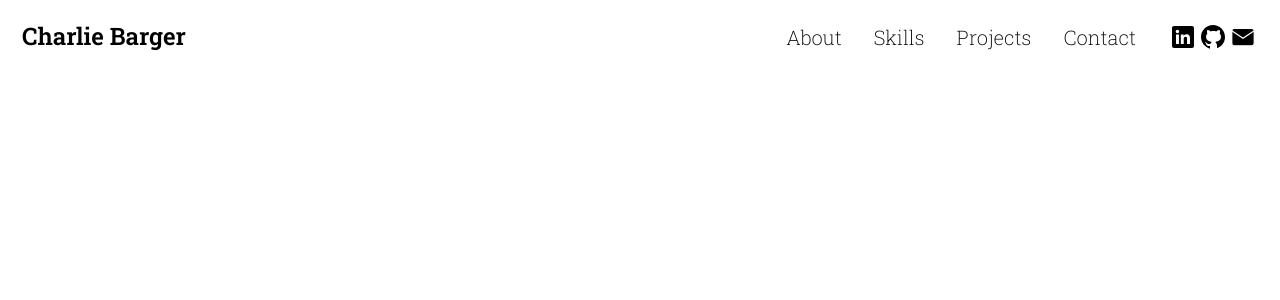
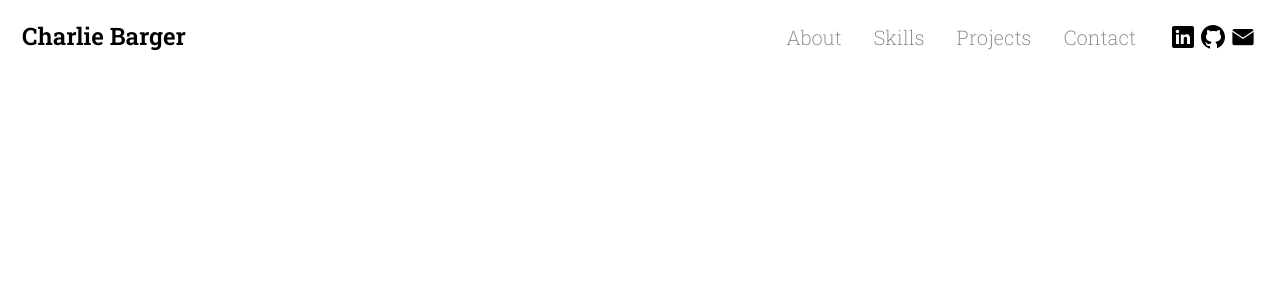
Before and after one commit to charliebarger/personal-site, a Next.js app: page / in a window 1280 px wide. Shown: the top 300 px of the page. Built offline with nearby package versions, Linux system fonts and the light colour scheme.

Commit message:
fix navbar underline bug

```diff
--- a/componenets/Header/NavLink.js
+++ b/componenets/Header/NavLink.js
@@ -4,13 +4,11 @@ import { useRouter } from "next/router";
 import { StyledNavItem, StyledLink } from "./NavStyles";
 export const NavLink = ({ clickHandler, linkTo, children }) => {
   const router = useRouter();
+  const active = router.asPath == `/${linkTo}` ? true : false;
   return (
-    <StyledNavItem
-      active={router.asPath == `/${linkTo}` ? true : false}
-      onClick={() => clickHandler(false)}
-    >
+    <StyledNavItem active={active} onClick={() => clickHandler(false)}>
       <Link href={`${linkTo}`} passHref>
-        <StyledLink>{children}</StyledLink>
+        <StyledLink active={active}>{children}</StyledLink>
       </Link>
     </StyledNavItem>
   );
--- a/componenets/Header/NavStyles.js
+++ b/componenets/Header/NavStyles.js
@@ -1,5 +1,4 @@
 import styled, { css, keyframes } from "styled-components";
-import Link from "next/link";
 const slideIn = keyframes`
   0% {
     opacity:0;
@@ -99,6 +98,7 @@ const StyledNavItemWrapper = styled.ul`
     font-size: 1.25rem;
   }
 `;
+
 const StyledNavItem = styled.li`
   color: grey;
   position: relative;
@@ -126,38 +126,29 @@ const StyledNavItem = styled.li`
     color: black;
     top: 2px;
     &:after {
-      content: "";
-      display: block;
-      height: 1px;
       margin: 0 auto;
       margin-top: 3px;
     }
     &:hover {
       color: black;
-
       &:after {
-        content: "";
-        display: block;
-        height: 1px;
         margin: 0 auto;
         margin-top: 3px;
-        background: red;
-        width: 80%;
+        width: 0;
+        animation: none;
       }
     }
     ${({ active }) =>
       active &&
       css`
         &:after {
-          content: "";
-          display: block;
-          height: 1px;
-          margin: 5px auto;
+          width: 80%;
           background: red;
-          animation: 0.25s ${grow} ease-in-out forwards;
-          @media ${({ theme }) => theme.breakPoints.tablet} {
-            margin: 0 auto;
-            margin-top: 3px;
+        }
+        &:hover {
+          color: black;
+          &:after {
+            width: 80%;
           }
         }
       `}
@@ -172,7 +163,11 @@ const StyledLink = styled.a`
     color: black;
   }
   @media ${({ theme }) => theme.breakPoints.tablet} {
-    color: black;
+    ${({ active }) =>
+      active &&
+      css`
+        color: black;
+      `}
   }
 `;
 
```
